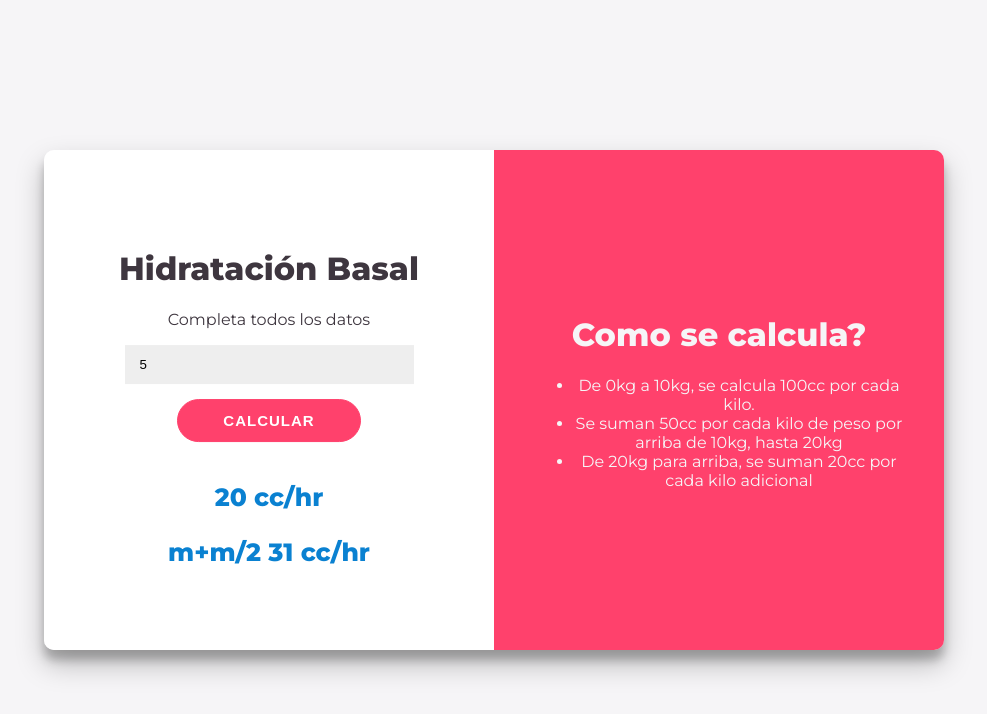
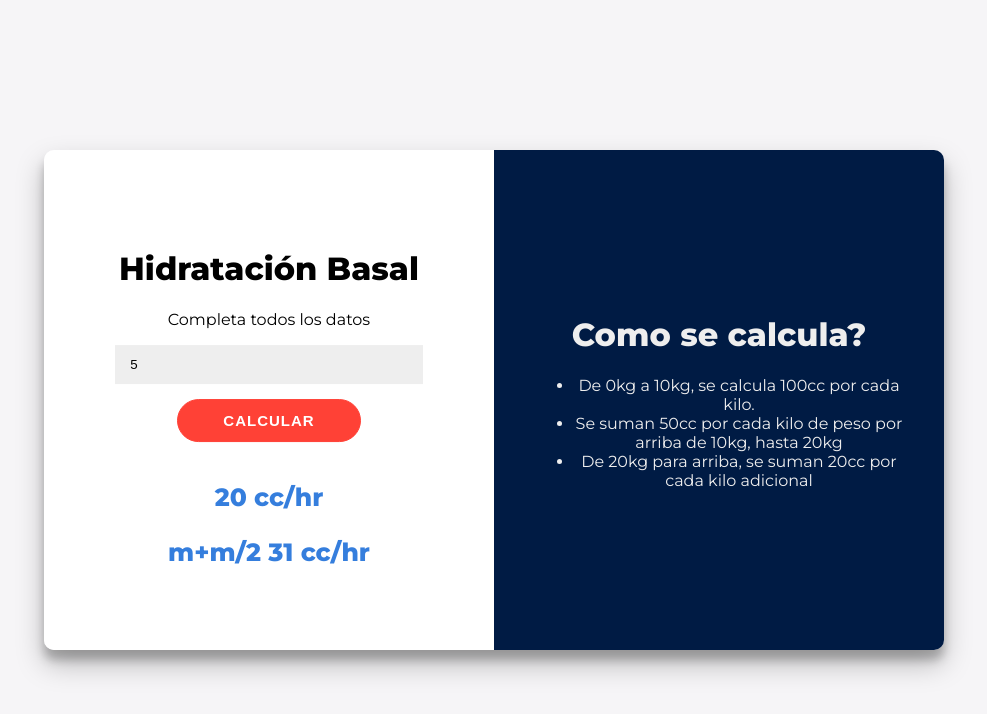
Before and after one commit to EricR88/Calculadora_Basal, a plain HTML site: page index.html in a window 1280 px wide. Both pictures are taken after typing "5" into the empty fields and a click on the button "CALCULAR". Shown: the whole page, without its empty margins (146-1133 px from the left). Drawn offline with Linux system fonts and the light colour scheme.

Commit message:
Moving to tachyons

```diff
--- a/index.html
+++ b/index.html
@@ -9,21 +9,21 @@
     <script src="script.js" defer></script>
 </head>
 
-<body>
-    <div id="contenedor">
-        <div id="calculadora">
-            <div class="contenido">
+<body class="bglightgray ft-Monts fc-gray">
+    <div id="contenedor" class="absolute mauto tc overflow-hidden">
+        <div id="calculadora" class="fl w-50 h-100 ">
+            <div class="contenido relative overflow-hidden">
                 <h1>Hidratación Basal</h1>
                 <p class="intem" >Completa todos los datos</p>
-                <input class="intem" id="peso" type="number" placeholder="Peso en Kg" />
-                <p class="intem" id="error">* Debe completar todos los dados</p>
+                <input class="intem w-75" id="peso" type="number" placeholder="Peso en Kg" />
+                <p class="intem dn" id="error">* Debe completar todos los dados</p>
                 <button class="intem" id="calcular">Calcular</button>
-                <p class="intem resultado" id="flu">71cc/h</p>
-                <p class="intem resultado" id="man">m+m/2 : 105cc/h</p>
+                <p class="intem resultado dn" id="flu">71cc/h</p>
+                <p class="intem resultado dn" id="man">m+m/2 : 105cc/h</p>
             </div>
         </div>
-        <div id="detalle">
-            <div class="contenido">
+        <div id="detalle" class="fl bglightgray w-50 h-100">
+            <div class="contenido relative overflow-hidden">
                 <h1>Como se calcula?</h1>
                 <ul>
                     <li>De 0kg a 10kg, se calcula 100cc por cada kilo.</li>
--- a/style.css
+++ b/style.css
@@ -1,50 +1,57 @@
 @import url('https://fonts.googleapis.com/css?family=Montserrat:400,800');
 
-body{
-    background: #f6f5f7 ;
-    font-family: 'Montserrat', sans-serif;
-    color: #3E363F;
-}
+.bglightgray{ background: #f6f5f7; }
+
+.ft-Monts{ font-family: 'Montserrat', sans-serif; }
+.dark-gray{ color: #333; }
+
+.absolute{ position: absolute; }
+.relative{ position: relative; }
+
+.mauto{ margin: auto; }
+
+.tc{ text-align: center; }
+
+.overflow-hidden{ overflow: hidden; }
+
+.fl{ float: left; _display: inline;}
+.fr{ float: right; _display: inline; }
+
+.dn{ display: none; }
+
+.h-50 { height: 50%; }
+.h-100 { height: 100%; }
+
+.w-50 { width: 50%; }
+.w-75 { width: 75%; }
+.w-100 { width: 100%; }
 
 #contenedor{
     width: 900px;
     height: 500px;
-    text-align: center;
     /* Estas 3 lineas se encargan de centrar el div vertical y horizontalmente */
-    position: absolute;
     inset: 0;
-    margin: auto;
     border-radius: 10px;
-    overflow: hidden;
     box-shadow: 0 14px 28px rgba(0,0,0,0.25),
       0 10px 10px rgba(0,0,0,0.22);
 }
 
 #calculadora{
     background: white;
-    width: 50%;
-    height: 100%;
-    float: left;
 }
 
 #detalle{
-    background: #FF416C;
-    width: 50%;
-    height: 100%;
-    float: left;
-    color: #f6f5f7;
+    background: #001b44;
+    color: #eee;
 }
 
 .contenido{
-    position: relative;
     top: 50%;
     transform: translateY(-50%);
-    overflow: hidden;
     padding: 40px;
 }
 
 input {
-	width: 70%;
     padding: 12px 15px;
     border: none;
     background-color: #eee;
@@ -56,9 +63,9 @@ button {
 	padding: 12px 45px;
     margin: 1em;
 	border-radius: 30px;
-	background-color: #FF416C;
-	border: 1px solid #FF416C;
-	color: #FFFFFF;
+	background-color: #ff4136;
+	border: 1px solid #ff4136;
+	color: #FFF;
 	text-transform: uppercase;
 	letter-spacing: 1px;
 	transition: transform 20ms ease-in;
@@ -69,15 +76,13 @@ button:active {
 }
 
 #error{
-    color: red;
+    color: #e7040f;
     font-weight: bold;
-    display: none;
 }
 
 .resultado{
-    color: #0A81D1;
+    color: #357edd;
     font-weight: bold;
     font-size: 25px;
     margin-bottom: 5px;
-    display: none;
 }
```
